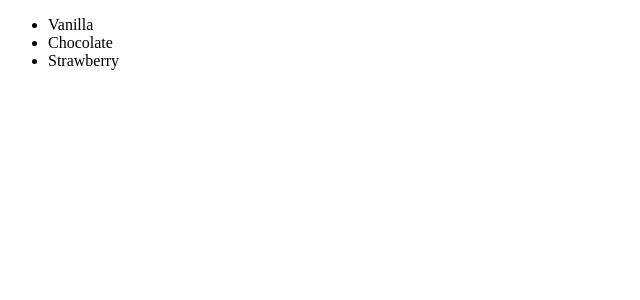
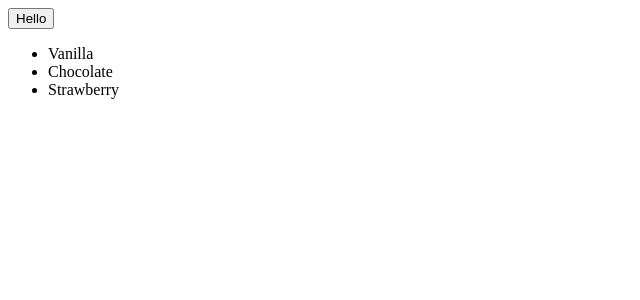
Before and after one commit to FullstackAcademy/npm-getting-started, a React (Vite) app in the folder step_3/froyo-orders-react/: page / in a window 1280 px wide. Shown: the top 300 px of the page, without its empty margins (0-640 px from the left). Built offline with nearby package versions, Linux system fonts and the light colour scheme.

Commit message:
Finished task 13

```diff
--- a/step_3/froyo-orders-react/src/App.jsx
+++ b/step_3/froyo-orders-react/src/App.jsx
@@ -1,10 +1,14 @@
 import { Flavor } from './Flavor';
+import { HelloButton } from './HelloButton';
 export const App = () => {
   return (
-    <ul>
-      <Flavor name="Vanilla" />
-      <Flavor name="Chocolate" />
-      <Flavor name="Strawberry" />
-    </ul>
+    <div>
+      <HelloButton />
+      <ul>
+        <Flavor name="Vanilla" />
+        <Flavor name="Chocolate" />
+        <Flavor name="Strawberry" />
+      </ul>
+    </div>
   );
 }
--- /dev/null
+++ b/step_3/froyo-orders-react/src/HelloButton.jsx
@@ -0,0 +1,11 @@
+export const HelloButton = () => {
+  return (
+    <button
+      onClick={() => {
+        alert("hi");
+      }}
+    >
+      Hello
+    </button>
+  );
+}
```
